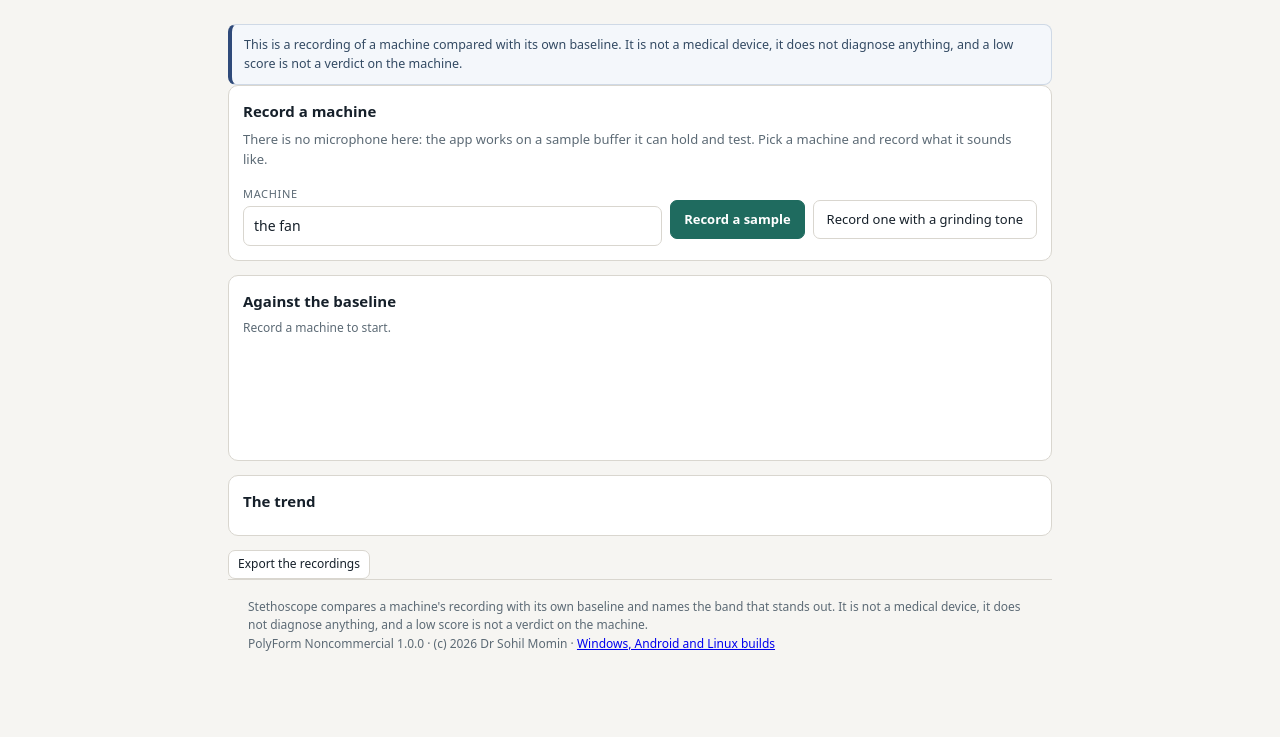
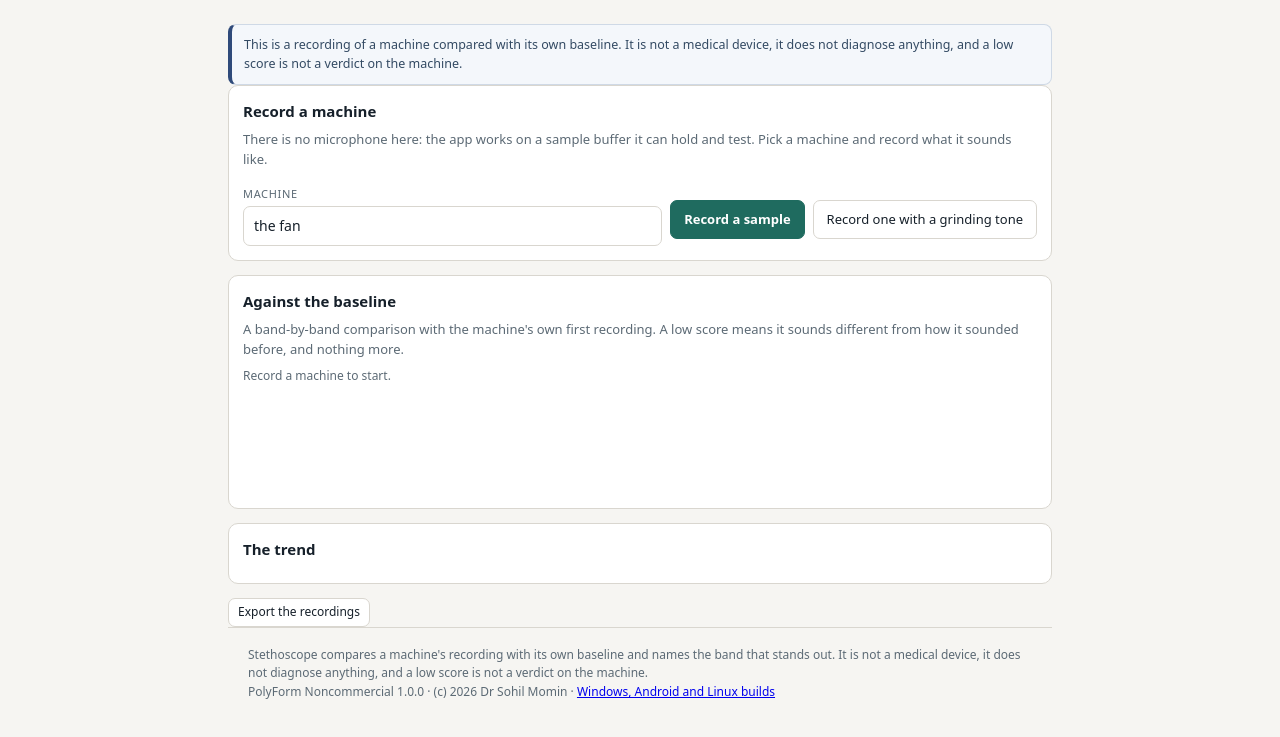
Before and after one commit to drsamonline/app-stethoscope, a website: page docs/play/index.html in a window 1280 px wide. Shown: the part 61-798 px from the top of the page. Drawn offline with Linux system fonts and the light colour scheme.

Commit message:
docs: say on the page what a low score means and does not mean
Also the push that triggers the build: a workflow added in the branch-creating push does not fire for
that push.

```diff
--- a/docs/play/index.html
+++ b/docs/play/index.html
@@ -69,6 +69,7 @@
 
   <section class="card">
     <h2>Against the baseline</h2>
+    <p class="claim">A band-by-band comparison with the machine's own first recording. A low score means it sounds different from how it sounded before, and nothing more.</p>
     <div class="score" id="scoreNum"></div>
     <div class="hint" id="scoreSays"></div>
     <div class="bars" id="bars"></div>
```
